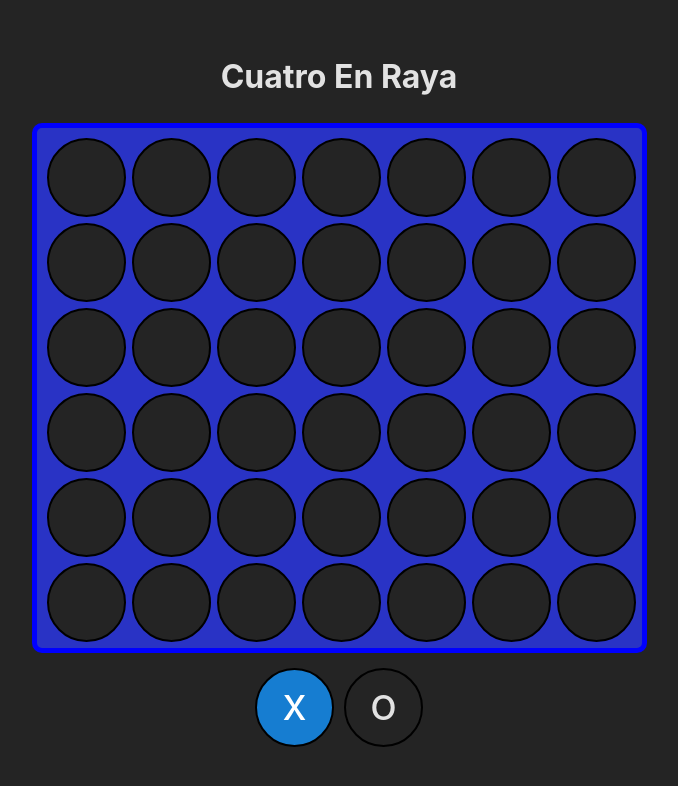
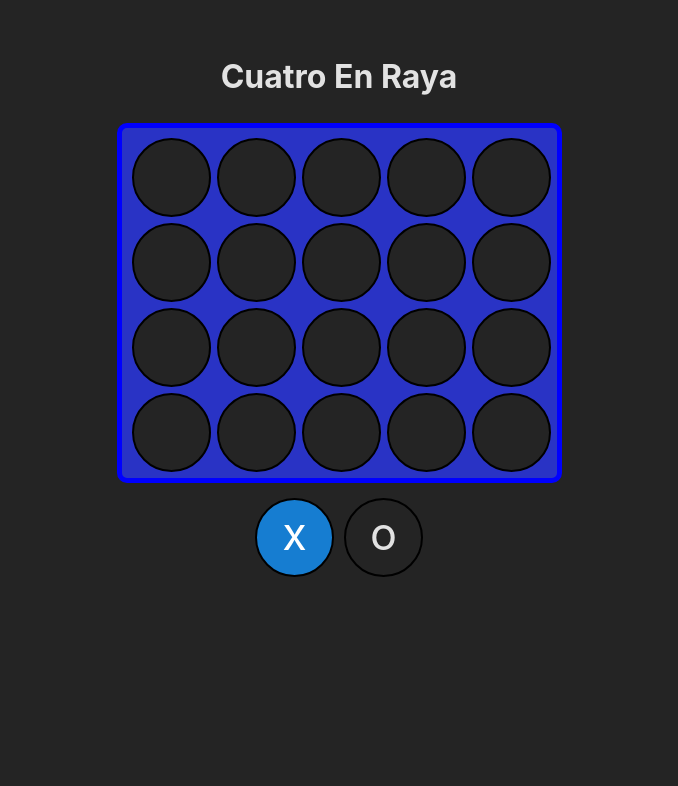
Before and after one commit to sergiDev934/Cuatro-en-Raya-, a React (Vite) app: page / in a window 1280 px wide. Shown: the top 786 px of the page, without its empty margins (301-979 px from the left). Built offline with nearby package versions, Linux system fonts and the light colour scheme.

Commit message:
Combos del win hechos

```diff
--- a/src/App.jsx
+++ b/src/App.jsx
@@ -6,18 +6,52 @@ const TURNS = {
   O: "o",
 };
 
+const COMBO_WINS = [
+  [0, 1, 2, 3],
+  [1, 2, 3, 4],
+  [5, 6, 7, 8],
+  [6, 7, 8, 9],
+  [10, 11, 12, 13],
+  [11, 12, 13, 14],
+  [15, 16, 17, 18],
+  [16, 17, 18, 19],
+  [0, 5, 10, 15],
+  [1, 6, 11, 16],
+  [2, 7, 12, 17],
+  [3, 8, 13, 18],
+  [4, 9, 14, 19],
+  [0, 6, 12, 18],
+  [1, 7, 13, 19],
+  [3, 7, 11, 15],
+  [4, 8, 12, 16],
+];
+
 export function App() {
   const [turn, setTurn] = useState(TURNS.X);
-  const [board, setBoard] = useState(Array(42).fill(null));
+  const [board, setBoard] = useState(Array(20).fill(null));
+  const [winner, setWinner] = useState(null); //FALSE EMPATE
 
   const checkDown = (index) => {
-    if (board[index + 7] !== null) {
+    if (board[index + 5] !== null) {
       const newBoard = board;
       newBoard[index] = turn;
       setBoard(newBoard);
     } else {
-      checkDown(index + 7);
+      checkDown(index + 5);
     }
+  };
+
+  const checkWinner = () => {
+    COMBO_WINS.map((combo) => {
+      const [a, b, c, d] = combo;
+      if (
+        board[a] === board[b] &&
+        board[a] === board[c] &&
+        board[a] === board[d]
+      )
+        return board[a];
+    });
+    return null;
   };
 
   const updateBoard = (index) => {
@@ -25,6 +59,10 @@ export function App() {
 
     //cambiar tablero
     checkDown(index);
+
+    // comprobar ganador
+    const posibleWinner = checkWinner();
+    if (posibleWinner) setWinner(true);
 
     // cambio de turno
     const newTurn = turn === TURNS.X ? TURNS.O : TURNS.X;
--- a/src/index.css
+++ b/src/index.css
@@ -25,8 +25,8 @@ body {
 }
 .game {
   display: grid;
-  grid-template-columns: repeat(7, 75px);
-  grid-template-rows: repeat(6, 75px);
+  grid-template-columns: repeat(5, 75px);
+  grid-template-rows: repeat(4, 75px);
   gap: 10px;
   padding: 10px;
   border-radius: 10px;
```
